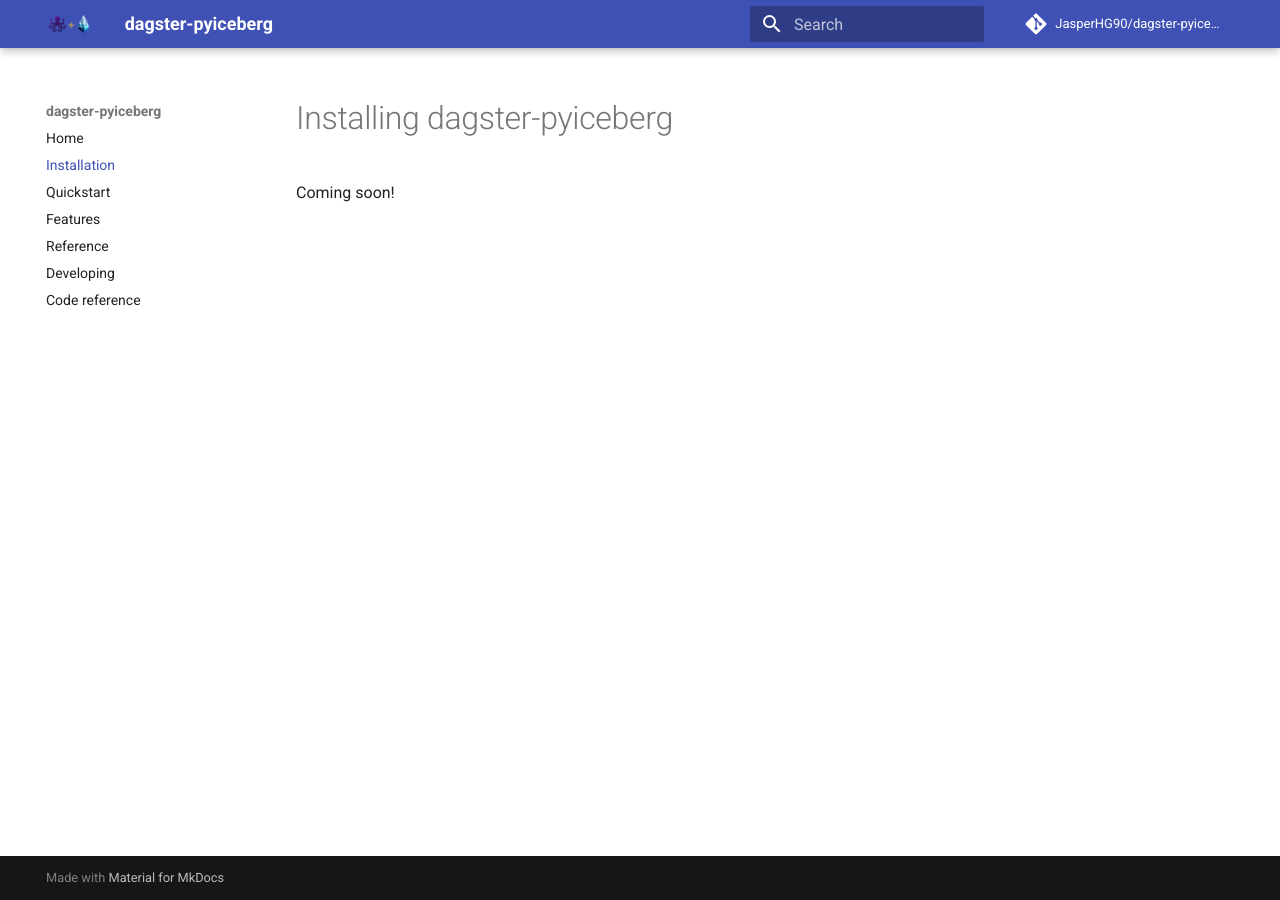
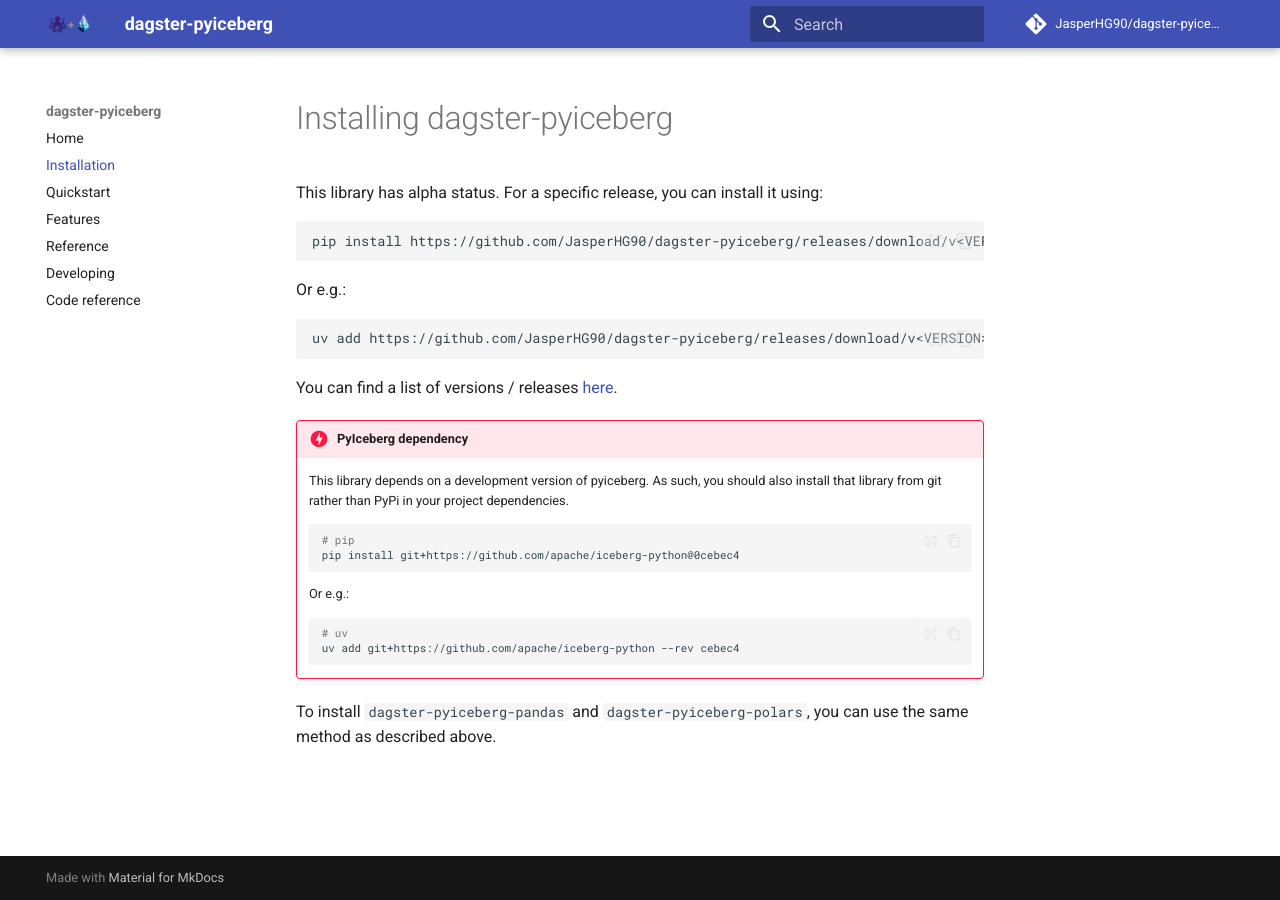
Before and after one commit to JasperHG90/dagster-pyiceberg, an MkDocs documentation site: the page built from docs/installation.md, in a window 1280 px wide. Built offline with MkDocs 1.6.1 and Material for MkDocs 9.7.7, drawn with Linux system fonts in a browser that asks for light colours; comment, search, counter and statistics services are not loaded.

Commit message:
docs: update installation instructions

````diff
--- a/docs/installation.md
+++ b/docs/installation.md
@@ -1,3 +1,34 @@
 # Installing dagster-pyiceberg
 
-Coming soon!
+This library has alpha status. For a specific release, you can install it using:
+
+```shell
+pip install https://github.com/JasperHG90/dagster-pyiceberg/releases/download/v<VERSION>/dagster_pyiceberg-<VERSION>-py3-none-any.whl
+```
+
+Or e.g.:
+
+```shell
+uv add https://github.com/JasperHG90/dagster-pyiceberg/releases/download/v<VERSION>/dagster_pyiceberg-<VERSION>-py3-none-any.whl
+```
+
+You can find a list of versions / releases [here](https://github.com/JasperHG90/dagster-pyiceberg/releases).
+
+!!! danger "PyIceberg dependency"
+
+    This library depends on a development version of pyiceberg. As such, you should also install that library
+    from git rather than PyPi in your project dependencies.
+
+    ```shell
+    # pip
+    pip install git+https://github.com/apache/iceberg-python@0cebec4
+    ```
+
+    Or e.g.:
+
+    ```shell
+    # uv
+    uv add git+https://github.com/apache/iceberg-python --rev cebec4
+    ```
+
+To install `dagster-pyiceberg-pandas` and `dagster-pyiceberg-polars`, you can use the same method as described above.
````
Also changed, not shown: 1 other file.
